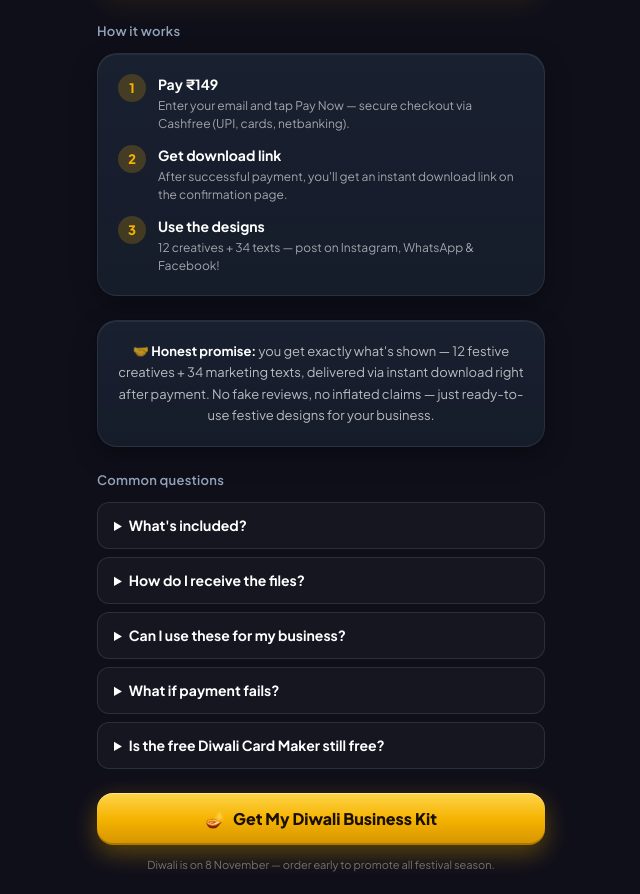
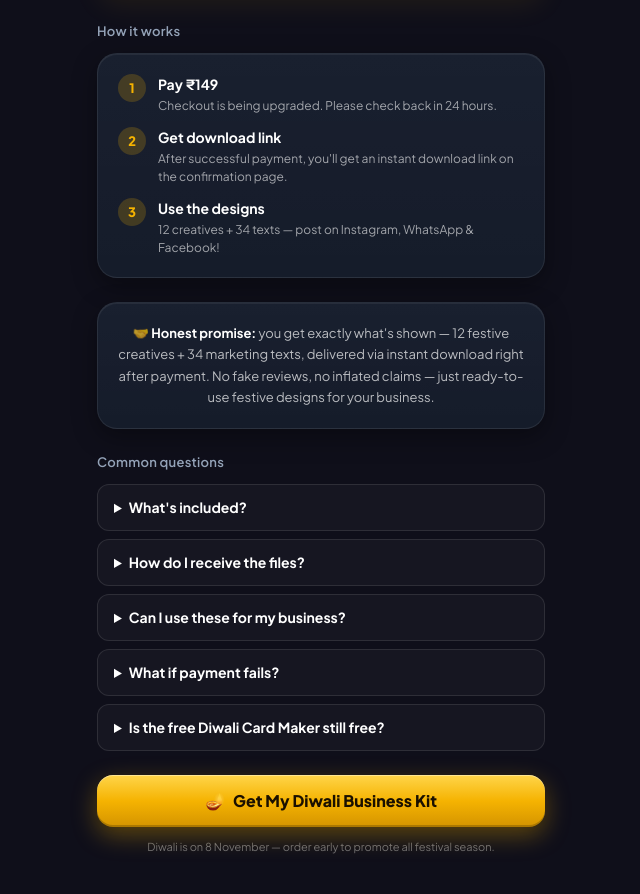
Before and after one commit to ravipratap7081-create/Rps-world-website, a Next.js app: page /diwali-business-kit in a window 1280 px wide. Shown: the part 2584-3478 px from the top of the page, without its empty margins (319-959 px from the left). Built offline with nearby package versions, Linux system fonts and the light colour scheme; no server answers.

Commit message:
Update how-it-works text - checkout upgrading

```diff
--- a/app/diwali-business-kit/page.js
+++ b/app/diwali-business-kit/page.js
@@ -229,7 +229,7 @@ export default function DiwaliBusinessKitPage() {
         <PremiumCard className="p-5 mb-6">
           <ol className="space-y-3">
             {[
-              ["1", "Pay ₹149", "Enter your email and tap Pay Now — secure checkout via Cashfree (UPI, cards, netbanking)."],
+              ["1", "Pay ₹149", "Checkout is being upgraded. Please check back in 24 hours."],
               ["2", "Get download link", "After successful payment, you'll get an instant download link on the confirmation page."],
               ["3", "Use the designs", "12 creatives + 34 texts — post on Instagram, WhatsApp & Facebook!"],
             ].map(([n, t, d]) => (
```
